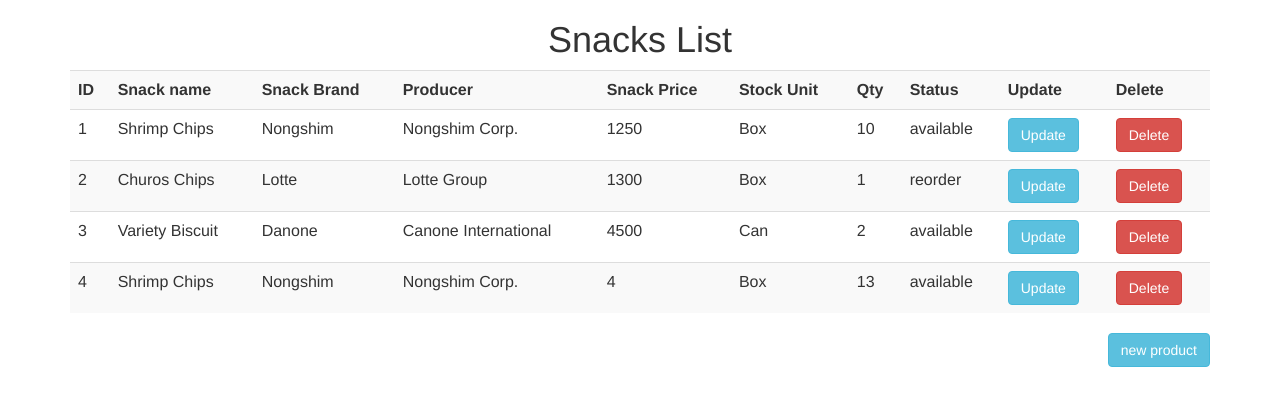
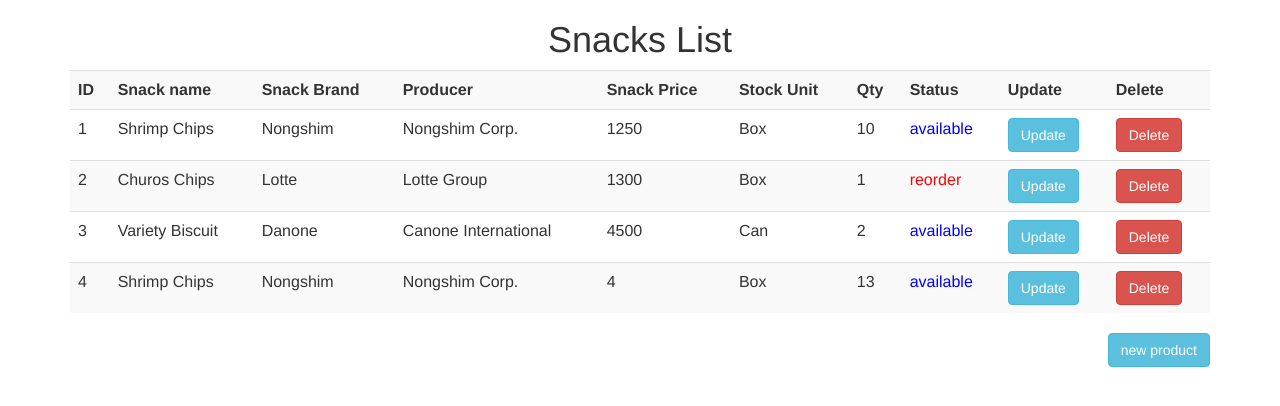
Before and after one commit to HaJunYoo/Snack_YooHaJun, a Django app: page /snacks/ in a window 1280 px wide. Shown: the top 406 px of the page. Run offline with Django 4.2, Linux system fonts and the light colour scheme; data comes from the database, SQL or seed files in the repository; some libraries are stand-ins or nearby versions.

Commit message:
revise form color

```diff
--- a/templates/list_snacks.html
+++ b/templates/list_snacks.html
@@ -32,9 +32,9 @@
     <td> {{ snack.qty }}</td>
     <td>
         {% if snack.qty > 1 %}
-            available
+            <p style= "color : blue"> available </p>
         {% else %}
-            reorder
+           <p style= "color : red "> reorder </p>
     {% endif %}
     </td>
     <td>
```
